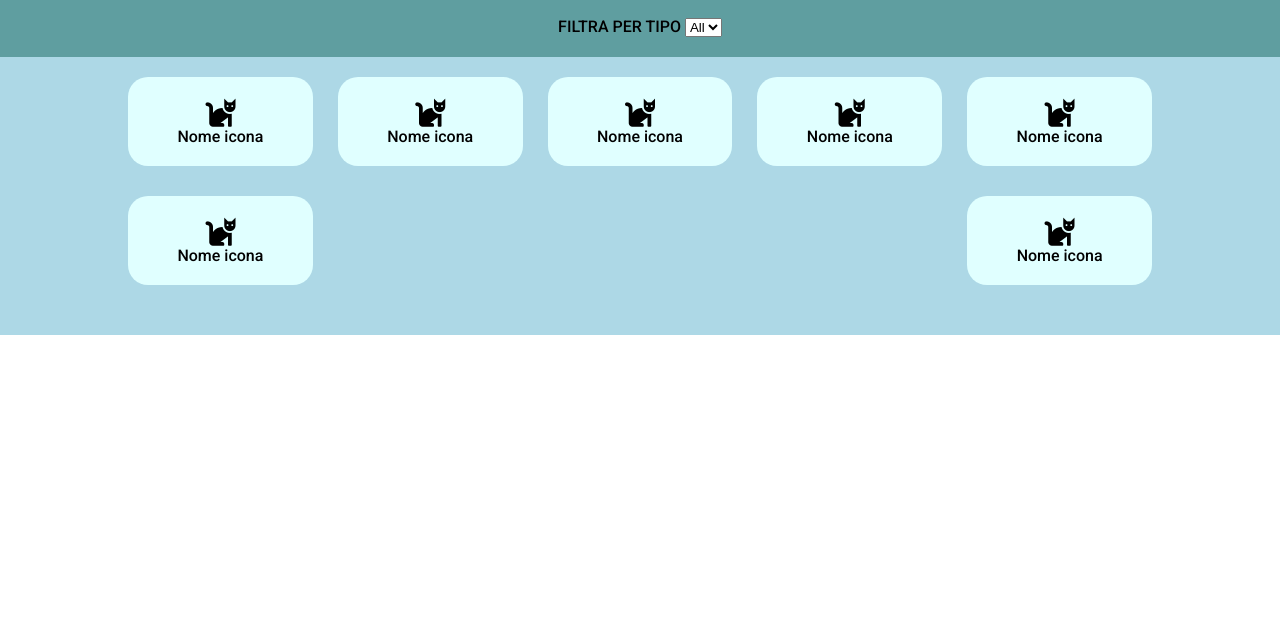
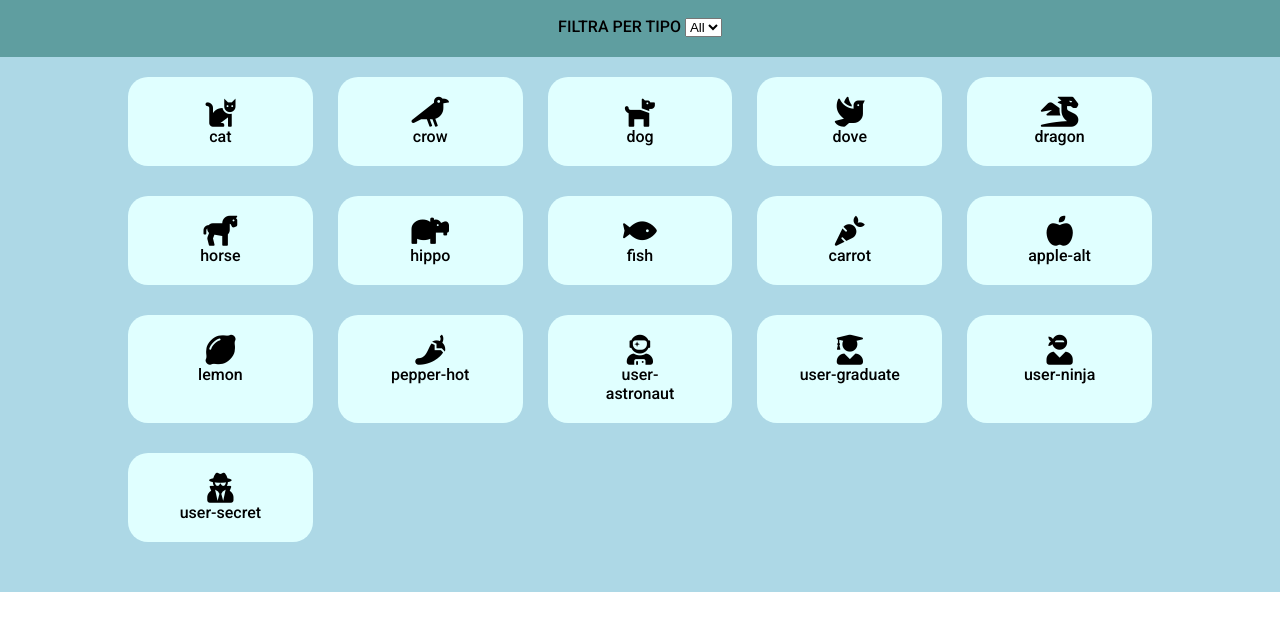
Before and after one commit to Ari88anna/js-es6-icons, a plain HTML site: page index.html in a window 1280 px wide. Shown: the part 22-652 px from the top of the page. Drawn offline with nearby package versions, Linux system fonts and the light colour scheme.

Commit message:
provato a stampare le icone

```diff
--- a/index.html
+++ b/index.html
@@ -55,75 +55,8 @@
                 <!-- icon container -->
                 <div class="icons-container">
 
-                    <!-- each icon -->
-                    <div class="each-icon">
 
-                        <i class="fas fa-cat"></i>
-                        <div>
-                            Nome icona
-                        </div>
-                    </div>
-                    <!-- end each icon -->
 
-                    <!-- each icon -->
-                    <div class="each-icon">
-
-                        <i class="fas fa-cat"></i>
-                        <div>
-                            Nome icona
-                        </div>
-                    </div>
-                    <!-- end each icon -->
-
-                    <!-- each icon -->
-                    <div class="each-icon">
-
-                        <i class="fas fa-cat"></i>
-                        <div>
-                            Nome icona
-                        </div>
-                    </div>
-                    <!-- end each icon -->
-
-                    <!-- each icon -->
-                    <div class="each-icon">
-
-                        <i class="fas fa-cat"></i>
-                        <div>
-                            Nome icona
-                        </div>
-                    </div>
-                    <!-- end each icon -->
-
-                    <!-- each icon -->
-                    <div class="each-icon">
-
-                        <i class="fas fa-cat"></i>
-                        <div>
-                            Nome icona
-                        </div>
-                    </div>
-                    <!-- end each icon -->
-
-                    <!-- each icon -->
-                    <div class="each-icon">
-
-                        <i class="fas fa-cat"></i>
-                        <div>
-                            Nome icona
-                        </div>
-                    </div>
-                    <!-- end each icon -->
-
-                    <!-- each icon -->
-                    <div class="each-icon">
-
-                        <i class="fas fa-cat"></i>
-                        <div>
-                            Nome icona
-                        </div>
-                    </div>
-                    <!-- end each icon -->
 
                 </div>
                 <!-- end icon container -->
--- a/js/script.js
+++ b/js/script.js
@@ -103,9 +103,38 @@ const colors = [
     'purple'
 ];
 
+{/* <div class="each-icon">
+
+<i class="fas fa-cat"></i>
+<div>
+    Nome icona
+</div>
+</div> */}
+
 // Milestone 1
 // Partendo dalla seguente struttura dati ,
 // mostriamo in pagina tutte le icone disponibili come da layout.
+
+// per farlo servirà un ciclo FOR EACH
+icons.forEach((element) => {
+
+    const iconContainer = $('.icons-container');
+
+    const{name, family, prefix} = icons;
+    console.log(element.name)
+
+    const iconToPrint = `
+    <div class="each-icon">
+
+        <i class="${element.family} ${element.prefix}${element.name}"></i>
+        <div>
+            ${element.name}
+        </div>
+    </div>
+    `;
+
+    iconContainer.append(iconToPrint);
+})
 
 // Milestone 2
 // Coloriamo le icone per tipo
```
